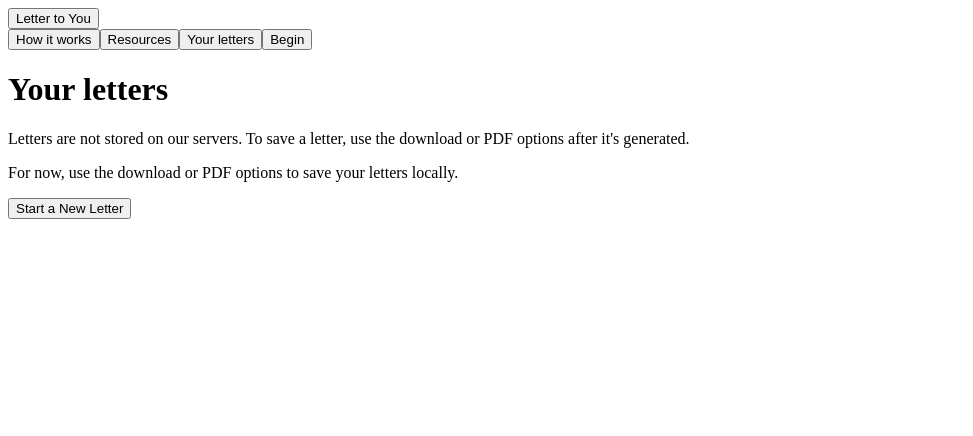
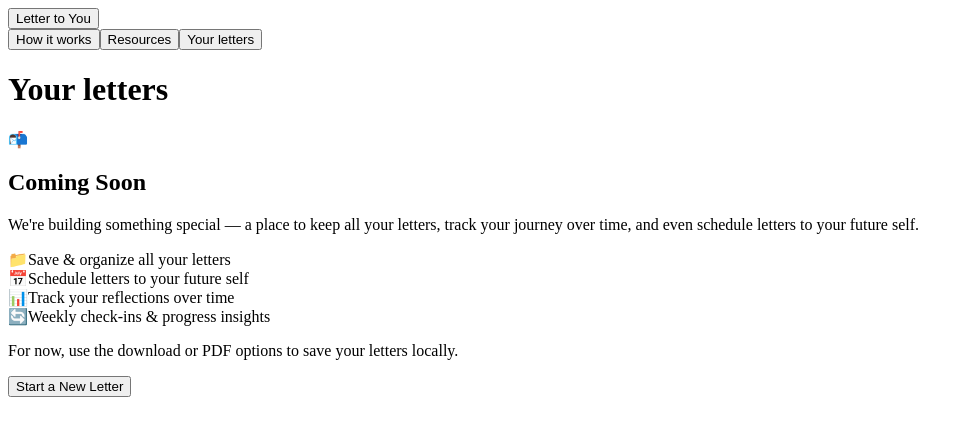
Before and after one commit to sturner103/letter-to-you, a React (Vite) app: page / in a window 1280 px wide. Both pictures are taken after a click on the button "Your letters". Shown: the top 436 px of the page, without its empty margins (0-973 px from the left). Built offline with nearby package versions, Linux system fonts and the light colour scheme; the HTML template or start-up script is replaced by a standard one.

Commit message:
Remove Begin tab, condense spacing, coming soon teaser, letter buttons at top

```diff
--- a/src/App.jsx
+++ b/src/App.jsx
@@ -504,12 +504,6 @@ export default function App() {
             >
               Your letters
             </button>
-            <button
-              className="nav-link highlight"
-              onClick={scrollToModes}
-            >
-              Begin
-            </button>
           </div>
         </div>
       </nav>
@@ -814,14 +808,35 @@ export default function App() {
         <div className="view static-page">
           <div className="static-content">
             <h1>Your letters</h1>
-            <div className="empty-state">
+            <div className="coming-soon-box">
+              <span className="coming-soon-icon">📬</span>
+              <h2>Coming Soon</h2>
               <p>
-                Letters are not stored on our servers. To save a letter, use the download or PDF options after it's generated.
+                We're building something special — a place to keep all your letters,
+                track your journey over time, and even schedule letters to your future self.
               </p>
-              <p className="empty-note">
+              <div className="coming-soon-features">
+                <div className="feature-item">
+                  <span className="feature-icon">📁</span>
+                  <span>Save & organize all your letters</span>
+                </div>
+                <div className="feature-item">
+                  <span className="feature-icon">📅</span>
+                  <span>Schedule letters to your future self</span>
+                </div>
+                <div className="feature-item">
+                  <span className="feature-icon">📊</span>
+                  <span>Track your reflections over time</span>
+                </div>
+                <div className="feature-item">
+                  <span className="feature-icon">🔄</span>
+                  <span>Weekly check-ins & progress insights</span>
+                </div>
+              </div>
+              <p className="coming-soon-note">
                 For now, use the download or PDF options to save your letters locally.
               </p>
-              <button className="btn primary" onClick={scrollToModes}>
+              <button className="btn primary" onClick={() => setView('landing')}>
                 Start a New Letter
               </button>
             </div>
@@ -1070,6 +1085,19 @@ export default function App() {
       {view === 'letter' && (
         <div className="view letter-view">
           <div className="letter-container">
+            {/* Top action buttons */}
+            <div className="letter-actions letter-actions-top">
+              <button className="btn secondary" onClick={copyLetter}>
+                Copy text
+              </button>
+              <button className="btn secondary" onClick={downloadLetter}>
+                Download .txt
+              </button>
+              <button className="btn primary" onClick={saveToPdf}>
+                Save as PDF
+              </button>
+            </div>
+
             <article className="letter">
               {/* Print header - only shows in PDF */}
               <div className="print-header">
--- a/src/styles.css
+++ b/src/styles.css
@@ -2067,6 +2067,53 @@ body {
 /* ===== MERGED LANDING PAGE ADDITIONS ===== */
 /* Added for combined landing + mode-select page */
 
+/* Condensed spacing for landing */
+.landing .landing-hero {
+  padding: var(--space-lg) var(--space-md) var(--space-md);
+}
+
+.landing .landing-section {
+  padding: var(--space-lg) var(--space-md);
+}
+
+.landing .section-intro {
+  margin-bottom: var(--space-md);
+}
+
+/* Coming Soon Features */
+.coming-soon-features {
+  display: grid;
+  grid-template-columns: repeat(2, 1fr);
+  gap: var(--space-sm);
+  margin: var(--space-lg) 0;
+  text-align: left;
+}
+
+.feature-item {
+  display: flex;
+  align-items: center;
+  gap: var(--space-sm);
+  padding: var(--space-sm);
+  background: var(--bg-subtle);
+  border-radius: 8px;
+}
+
+.feature-icon {
+  font-size: 1.25rem;
+}
+
+.feature-item span:last-child {
+  font-size: 0.9rem;
+  color: var(--text-soft);
+}
+
+/* Letter actions at top */
+.letter-actions-top {
+  margin-bottom: var(--space-lg);
+  padding-bottom: var(--space-md);
+  border-bottom: 1px solid var(--border);
+}
+
 /* Quick Letter Hero Card (larger version for landing) */
 .quick-letter-hero {
   max-width: 600px;
@@ -2231,4 +2278,8 @@ body {
   .life-events-grid {
     grid-template-columns: repeat(2, 1fr);
   }
-}
+
+  .coming-soon-features {
+    grid-template-columns: 1fr;
+  }
+}
```
